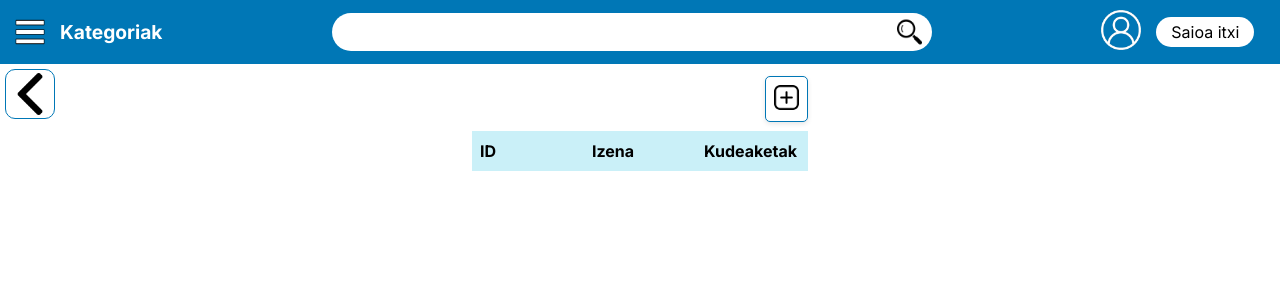
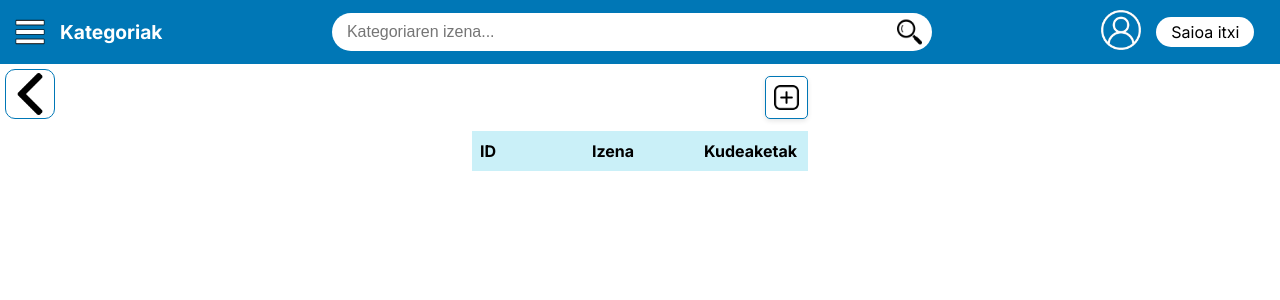
Before and after one commit to arivass23y/E1T4_Front, a PHP site: page /pages/kategoriak.html in a window 1280 px wide. Shown: the top 300 px of the page. Run offline with PHP 8.4, Linux system fonts and the light colour scheme; lists and menus that the app fills with data are empty.

Commit message:
aldaketak botoiak eta css, navbar zuzenduta

```diff
--- a/components/header.html
+++ b/components/header.html
@@ -9,8 +9,8 @@
     </section>
 
     <section class="nav-center">
-        <form class="search-wrapper" role="search">
-            <input type="text" placeholder="" class="nav-search">
+        <form class="search-wrapper" role="search" id="search-wrapper">
+            <input type="text" class="nav-search" id="nav-search">
             <img src="../img/navbar/search.png" class="search-icon" alt="Buscar">
         </form>
     </section>
--- a/pages/ekipamenduak.html
+++ b/pages/ekipamenduak.html
@@ -18,11 +18,11 @@
     </a>
     <main class="tabla-wrapper">
         <header class="filter-container">
-            <button class="filtroBotoia" onclick="document.getElementById('sortuEkipamendua').showModal()">
+            <button class="botoi-konjuntuoak" onclick="document.getElementById('sortuEkipamendua').showModal()">
                 <img src="../img/general/gehitu.png" alt="Añadir" class="filter-icon" id="plus-icon">
             </button>
             <span>|</span>
-            <button class="filtroBotoia">
+            <button class="botoi-konjuntuoak">
                 <img src="../img/general/filtroa.png" alt="Filtros" class="filter-icon" id="boton-filtro">
             </button>
 
@@ -60,7 +60,6 @@
                 <h4>Kategoria</h4>
                 <select id="kategoria" required>
                     <option value="" disabled selected>Aukeratu kategoria</option>
-                    <option>a</option>
                 </select>
                 <h4>Deskribapena</h4>
                 <input class="datuakInput" type="text" id="deskribapena" required>
--- a/pages/inbentarioak.html
+++ b/pages/inbentarioak.html
@@ -18,14 +18,12 @@
     </a>
     <main class="tabla-wrapper">
         <button class="kokalekuak-ikusi" onclick="document.getElementById('kokalekuAktiboak').showModal()">
-            <p>Kokaleku aktiboak</p>
+            <p >Kokaleku aktiboak</p>
             <img src="../img/kokalekuak.png" alt="Añadir" class="filter-icon" id="plus-icon">
         </button>
-        <header class="filter-container">
         <button class="filtroBotoia" onclick="document.getElementById('sortuInbentarioa').showModal()">
             <img src="../img/general/gehitu.png" alt="Añadir" class="filter-icon" id="plus-icon">
         </button>
-        </header>
 
         <section>
             <table class="taula">
--- a/pages/kategoriak.html
+++ b/pages/kategoriak.html
@@ -18,11 +18,9 @@
     </a>
     <main class="tabla-wrapper">
 
-        <header class="filter-container">
-            <button onclick="document.getElementById('sortuKategoria').showModal()">
-                <img src="../img/general/gehitu.png" alt="Añadir" class="filter-icon" id="plus-icon">
-            </button>
-        </header>
+        <button class="filtroBotoia" onclick="document.getElementById('sortuKategoria').showModal()">
+            <img src="../img/general/gehitu.png" alt="Añadir" class="filter-icon" id="plus-icon">
+        </button>
 
         <section>
             <table class="taula">
--- a/pages/profila.html
+++ b/pages/profila.html
@@ -52,7 +52,7 @@
         <section id="toastContainer"></section>
     </main>
     <script src="../script/header.js"></script>
-        <script src="../script/errore-mezua.js"></script>
+    <script src="../script/errore-mezua.js"></script>
 </body>
 
 </html>
--- a/script/header.js
+++ b/script/header.js
@@ -48,7 +48,7 @@ fetch('../components/header.html')
         "kokalekuak.html": {
             titulua: "Kokalekuak",
             search: true,
-            searchPlaceholder: "Gelaren..."
+            searchPlaceholder: "Gelaren izena..."
         },
         "gelak.html": {
             titulua: "Gelak",
--- a/styles/orriak/taulak.css
+++ b/styles/orriak/taulak.css
@@ -30,7 +30,7 @@ tr:nth-of-type(1)>th {
     margin: auto;
 }
 
-.filter-container {
+.filter-container, .filtroBotoia {
     position: absolute;
     top: -55px;
     right: 0;
@@ -85,10 +85,10 @@ tr:nth-of-type(1)>th {
     border: none;
 }
 
-.filtroBotoia:hover {
+.filtroBotoia:hover, .botoi-konjuntuoak:hover {
     background-color: #F0F0F0;
     border-radius: 5px;
-      cursor: pointer;
+    cursor: pointer;
 }
 
 .filter-icon {
```
Also changed, not shown: pages/erabiltzaileak.html (+3 -6 lines), pages/gelak.html (+3 -5 lines), pages/kokalekuak.html (+4 -6 lines). Lines whose indentation alone changed are shown as unchanged.
